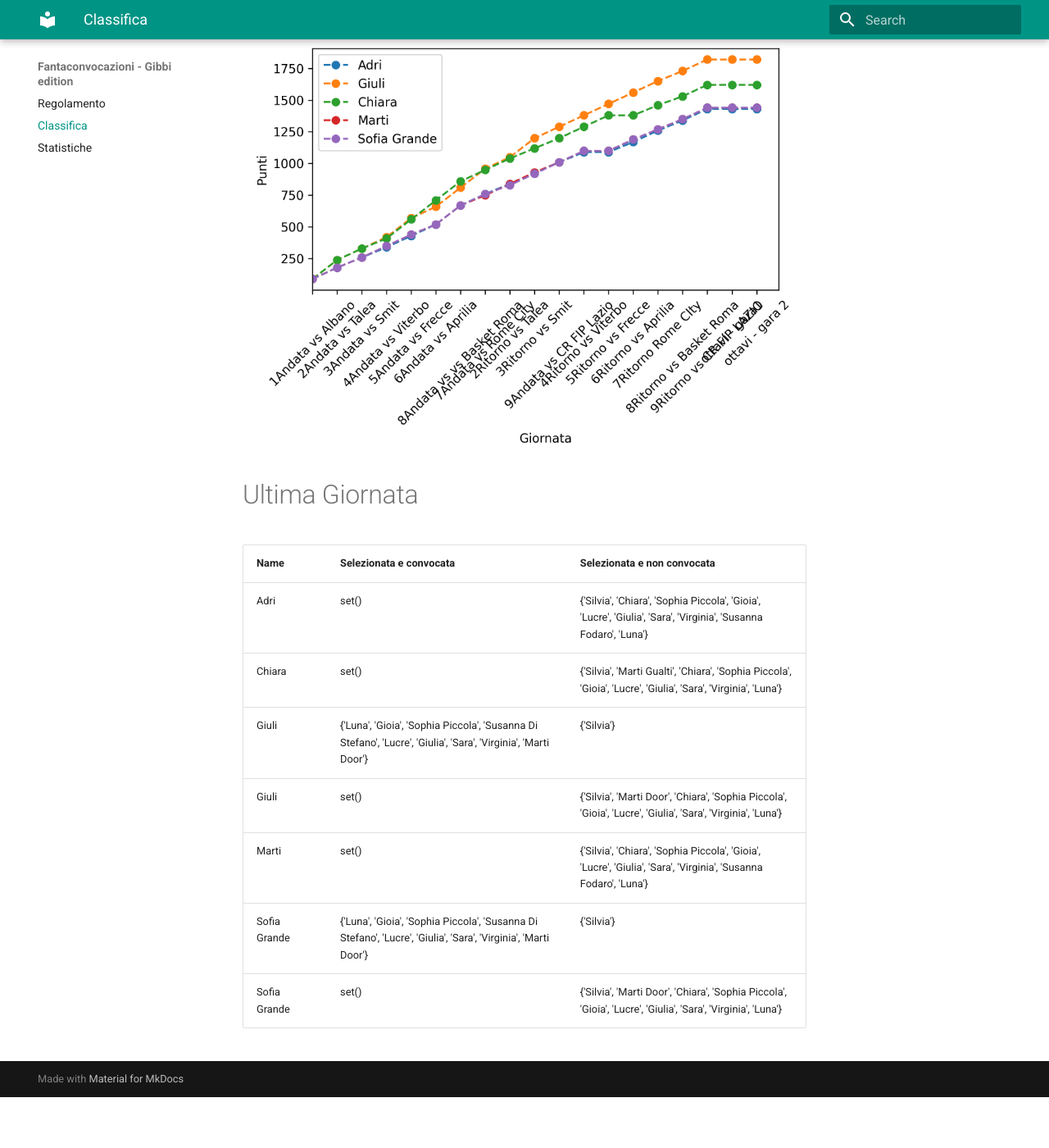
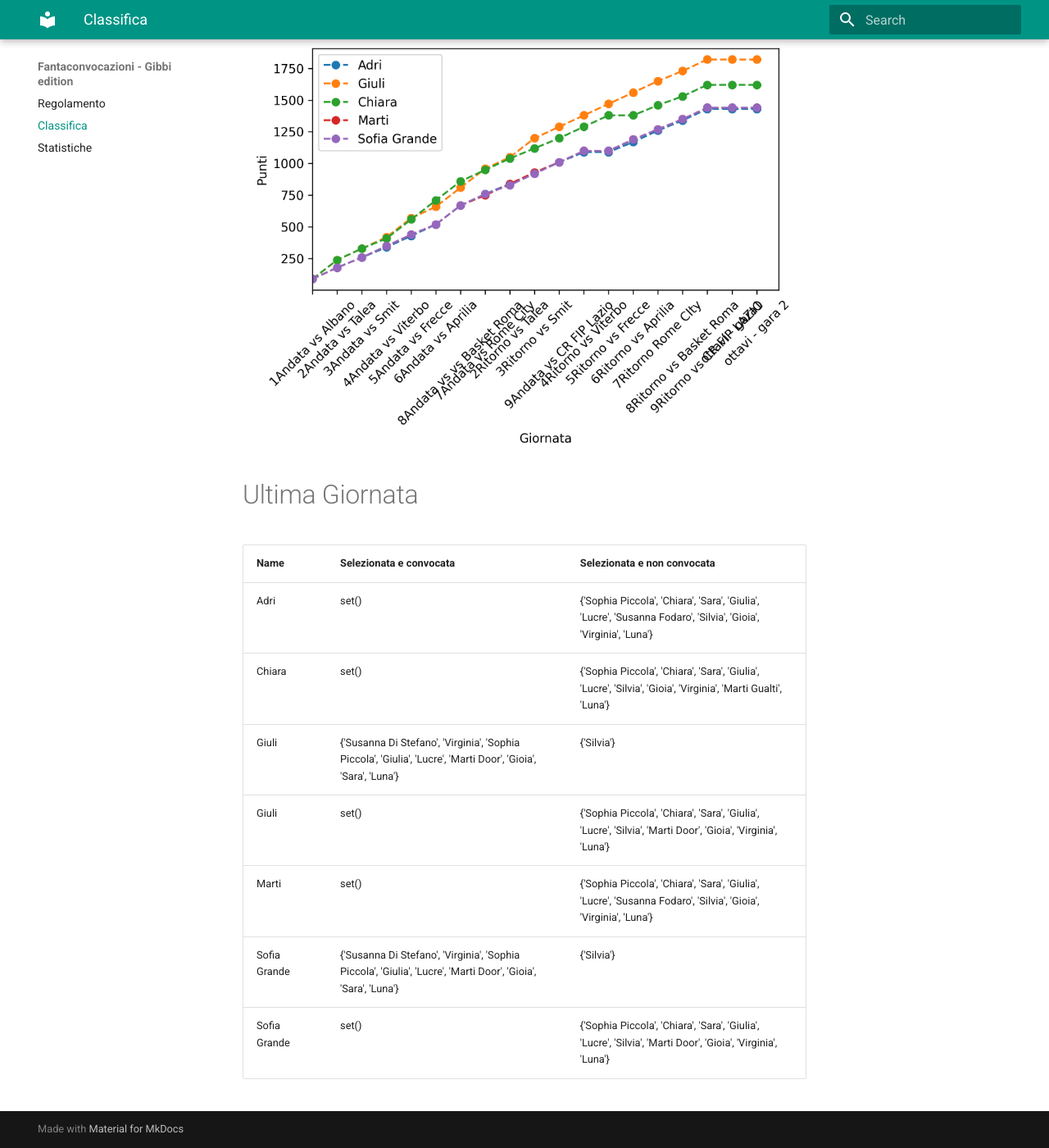
Before and after one commit to martinig94/fantagibbi, an MkDocs documentation site: the page built from docs/Classifica.md, in a window 1280 px wide and 1400 px high, scrolled down 565 px. Shown: the whole window at 82% size. Built offline with MkDocs 1.6.1 and Material for MkDocs 9.7.7, drawn with Linux system fonts in a browser that asks for light colours; before the commit the page ends 1903 px from its top, so only the background shows below that.

Commit message:
Auto-update from main.py

```diff
--- a/docs/Classifica.md
+++ b/docs/Classifica.md
@@ -18,11 +18,11 @@
 <!-- START_TABLE CORRECT -->
 | Name         | Selezionata e convocata                                                                                        | Selezionata e non convocata                                                                                      |
 |:-------------|:---------------------------------------------------------------------------------------------------------------|:-----------------------------------------------------------------------------------------------------------------|
-| Adri         | set()                                                                                                          | {'Silvia', 'Chiara', 'Sophia Piccola', 'Gioia', 'Lucre', 'Giulia', 'Sara', 'Virginia', 'Susanna Fodaro', 'Luna'} |
-| Chiara       | set()                                                                                                          | {'Silvia', 'Marti Gualti', 'Chiara', 'Sophia Piccola', 'Gioia', 'Lucre', 'Giulia', 'Sara', 'Virginia', 'Luna'}   |
-| Giuli        | {'Luna', 'Gioia', 'Sophia Piccola', 'Susanna Di Stefano', 'Lucre', 'Giulia', 'Sara', 'Virginia', 'Marti Door'} | {'Silvia'}                                                                                                       |
-| Giuli        | set()                                                                                                          | {'Silvia', 'Marti Door', 'Chiara', 'Sophia Piccola', 'Gioia', 'Lucre', 'Giulia', 'Sara', 'Virginia', 'Luna'}     |
-| Marti        | set()                                                                                                          | {'Silvia', 'Chiara', 'Sophia Piccola', 'Gioia', 'Lucre', 'Giulia', 'Sara', 'Virginia', 'Susanna Fodaro', 'Luna'} |
-| Sofia Grande | {'Luna', 'Gioia', 'Sophia Piccola', 'Susanna Di Stefano', 'Lucre', 'Giulia', 'Sara', 'Virginia', 'Marti Door'} | {'Silvia'}                                                                                                       |
-| Sofia Grande | set()                                                                                                          | {'Silvia', 'Marti Door', 'Chiara', 'Sophia Piccola', 'Gioia', 'Lucre', 'Giulia', 'Sara', 'Virginia', 'Luna'}     |
+| Adri         | set()                                                                                                          | {'Sophia Piccola', 'Chiara', 'Sara', 'Giulia', 'Lucre', 'Susanna Fodaro', 'Silvia', 'Gioia', 'Virginia', 'Luna'} |
+| Chiara       | set()                                                                                                          | {'Sophia Piccola', 'Chiara', 'Sara', 'Giulia', 'Lucre', 'Silvia', 'Gioia', 'Virginia', 'Marti Gualti', 'Luna'}   |
+| Giuli        | {'Susanna Di Stefano', 'Virginia', 'Sophia Piccola', 'Giulia', 'Lucre', 'Marti Door', 'Gioia', 'Sara', 'Luna'} | {'Silvia'}                                                                                                       |
+| Giuli        | set()                                                                                                          | {'Sophia Piccola', 'Chiara', 'Sara', 'Giulia', 'Lucre', 'Silvia', 'Marti Door', 'Gioia', 'Virginia', 'Luna'}     |
+| Marti        | set()                                                                                                          | {'Sophia Piccola', 'Chiara', 'Sara', 'Giulia', 'Lucre', 'Susanna Fodaro', 'Silvia', 'Gioia', 'Virginia', 'Luna'} |
+| Sofia Grande | {'Susanna Di Stefano', 'Virginia', 'Sophia Piccola', 'Giulia', 'Lucre', 'Marti Door', 'Gioia', 'Sara', 'Luna'} | {'Silvia'}                                                                                                       |
+| Sofia Grande | set()                                                                                                          | {'Sophia Piccola', 'Chiara', 'Sara', 'Giulia', 'Lucre', 'Silvia', 'Marti Door', 'Gioia', 'Virginia', 'Luna'}     |
 <!-- END_TABLE CORRECT -->
```
